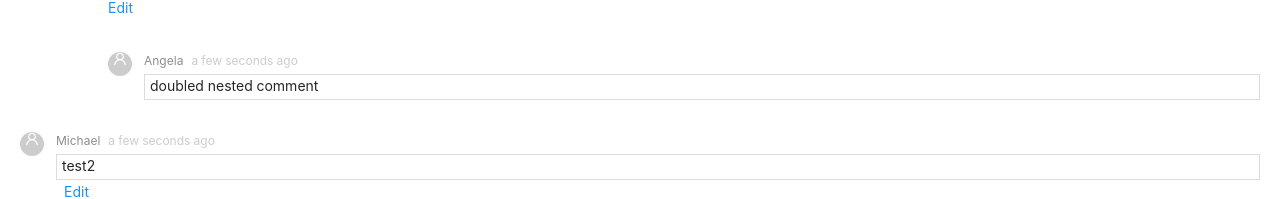
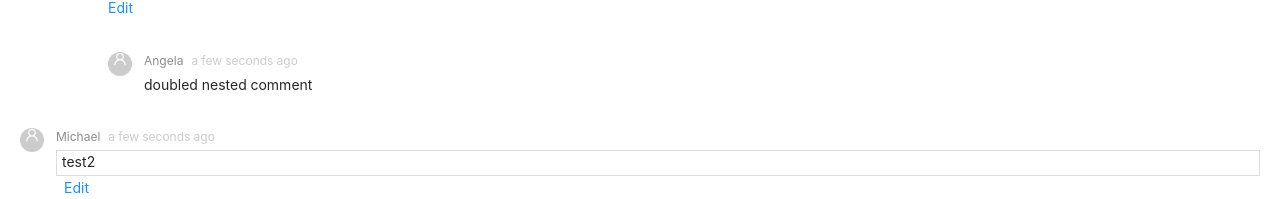
Before and after one commit to thunderperfect/react-ts-w4kqf6, a React (Create React App) app: page / in a window 1280 px wide. Shown: the part 192-391 px from the top of the page. Built offline with nearby package versions, Linux system fonts and the light colour scheme.

Commit message:
2 files modified

```diff
--- a/App.tsx
+++ b/App.tsx
@@ -4,7 +4,7 @@ import dayjs from 'dayjs';
 import Editor from './CommentEditor';
 import relativeTime from 'dayjs/plugin/relativeTime';
 import { UserOutlined } from '@ant-design/icons';
-import { Button, Form, Input, List, Avatar, Comment, Tooltip } from 'antd';
+import { Input, Avatar, Comment, Tooltip } from 'antd';
 
 const { TextArea } = Input;
 
@@ -39,8 +39,14 @@ const defaultData = [
 ];
 
 export default function App() {
+  const timerRef = React.useRef(null);
   const [data, setData] = React.useState(defaultData);
   const [submitting, setSubmitting] = React.useState(false);
+
+  React.useEffect(() => {
+    // Clear the interval when the component unmounts
+    return () => clearTimeout(timerRef.current);
+  }, []);
 
   const findNode = (nodes, predicate) => {
     for (const node of nodes) {
@@ -95,10 +101,17 @@ export default function App() {
 
     if (!val) return;
 
+    setSubmitting(true);
+
+    timerRef.current = setTimeout(() => {
+      setSubmitting(false);
       let comment = findNode(data, ({ id }) => id === item.id);
       comment.content = val;
+      setNodeValue(data, (item) => (item.editing = false));
+
       setData((prev) => [...data]);
       console.log('done');
+    }, 1000);
   };
 
   const GetComments = (item: any) => {
@@ -107,15 +120,18 @@ export default function App() {
       <Comment
         avatar={<Avatar size="small" icon={<UserOutlined />} />}
         content={
+          item.author === userName ? (
             <Editor
               item={item}
-            isAuthor={item.author === 'Michael'}
               onSubmit={handleSubmit}
               onEditClick={handleEditClick}
               onCancelEdit={handleEditCancelClick}
-            submitting={true}
+              submitting={submitting}
               value={item.content}
             />
+          ) : (
+            <text>{item.content}</text>
+          )
         }
         author={item.author}
         children={(item.children || []).map((child: any) => GetComments(child))}
--- a/CommentEditor.tsx
+++ b/CommentEditor.tsx
@@ -17,11 +17,9 @@ interface EditorProps {
   onCancelEdit: (item: any) => void;
   submitting: boolean;
   value: string;
-  isAuthor: boolean;
 }
 export default function Editor({
   item,
-  isAuthor,
   onSubmit,
   submitting,
   onEditClick,
@@ -32,7 +30,7 @@ export default function Editor({
   return (
     <React.Fragment>
       <Form.Item noStyle>
-        {isAuthor && item.editing && (
+        {item.editing && (
           <TextArea
             placeholder="Autosize height with minimum and maximum number of lines"
             autoSize={false}
@@ -42,7 +40,7 @@ export default function Editor({
             size="small"
           />
         )}
-        {(!isAuthor || !item.editing) && (
+        {!item.editing && (
           <React.Fragment>
             <div
               style={{
@@ -56,34 +54,31 @@ export default function Editor({
         )}
       </Form.Item>
       <Form.Item noStyle>
-        {isAuthor && (
         <Button
           htmlType="submit"
-            loading={!submitting}
           onClick={() => onEditClick(item)}
           type="link"
           size="small"
-            disabled={!isAuthor || item.editing}
+          disabled={item.editing}
         >
           Edit
         </Button>
-        )}
 
-        {isAuthor && item.editing && (
+        {item.editing && (
           <React.Fragment>
             <Button
               htmlType="submit"
-              loading={!submitting}
               onClick={() => onCancelEdit(item)}
               type="link"
               size="small"
+              disabled={submitting}
             >
               Cancel
             </Button>
 
             <Button
               htmlType="submit"
-              loading={!submitting}
+              loading={submitting}
               onClick={() => onSubmit(item, contentCopy)}
               type="link"
               size="small"
```
Lines whose indentation alone changed are shown as unchanged.
